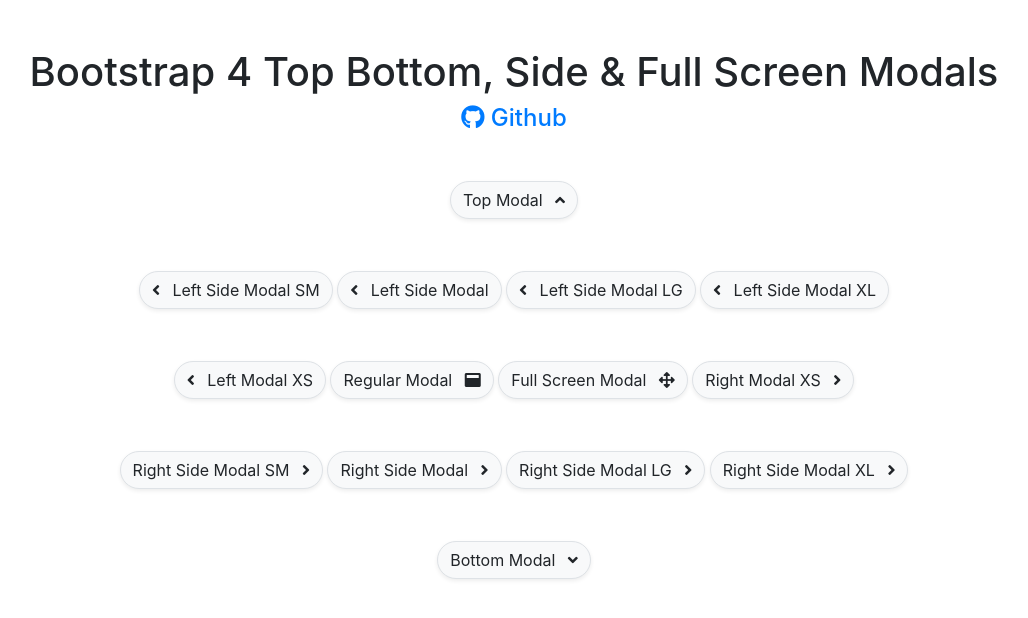
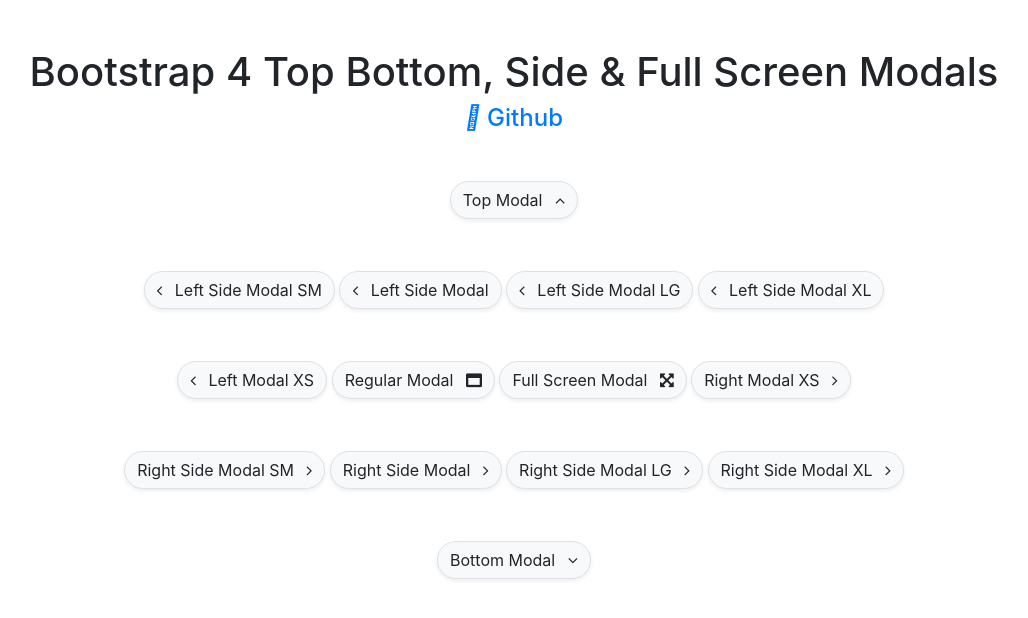
Before and after one commit to sf-id/bootstrap-4-side-modals, a plain HTML site: page index.html in a window 1280 px wide. Shown: the whole page, without its empty margins (126-1154 px from the left). Drawn offline with nearby package versions, Linux system fonts and the light colour scheme.

Commit message:
Update index.html

```diff
--- a/index.html
+++ b/index.html
@@ -8,7 +8,7 @@
 <title>Bootstrap 4 Top Bottom, Side & Full Screen Modals</title>
 
 <link rel="stylesheet" href="https://stackpath.bootstrapcdn.com/bootstrap/4.5.0/css/bootstrap.min.css">
-<link rel="stylesheet" href="https://cdnjs.cloudflare.com/ajax/libs/font-awesome/5.13.0/css/all.min.css">
+<link rel="stylesheet" href="https://stackpath.bootstrapcdn.com/font-awesome/4.7.0/css/font-awesome.min.css">
 
 <link rel="stylesheet" href="bootstrap-side-modals.css">
 
```
